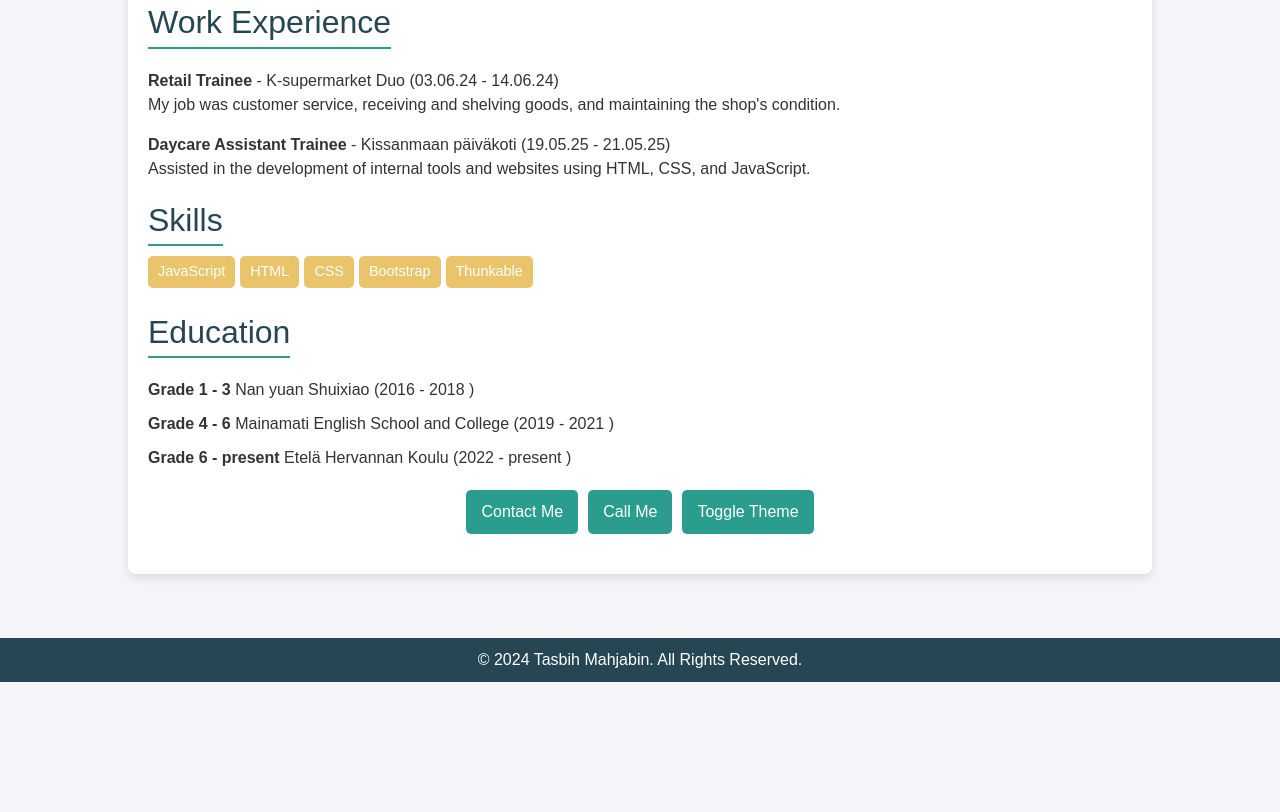
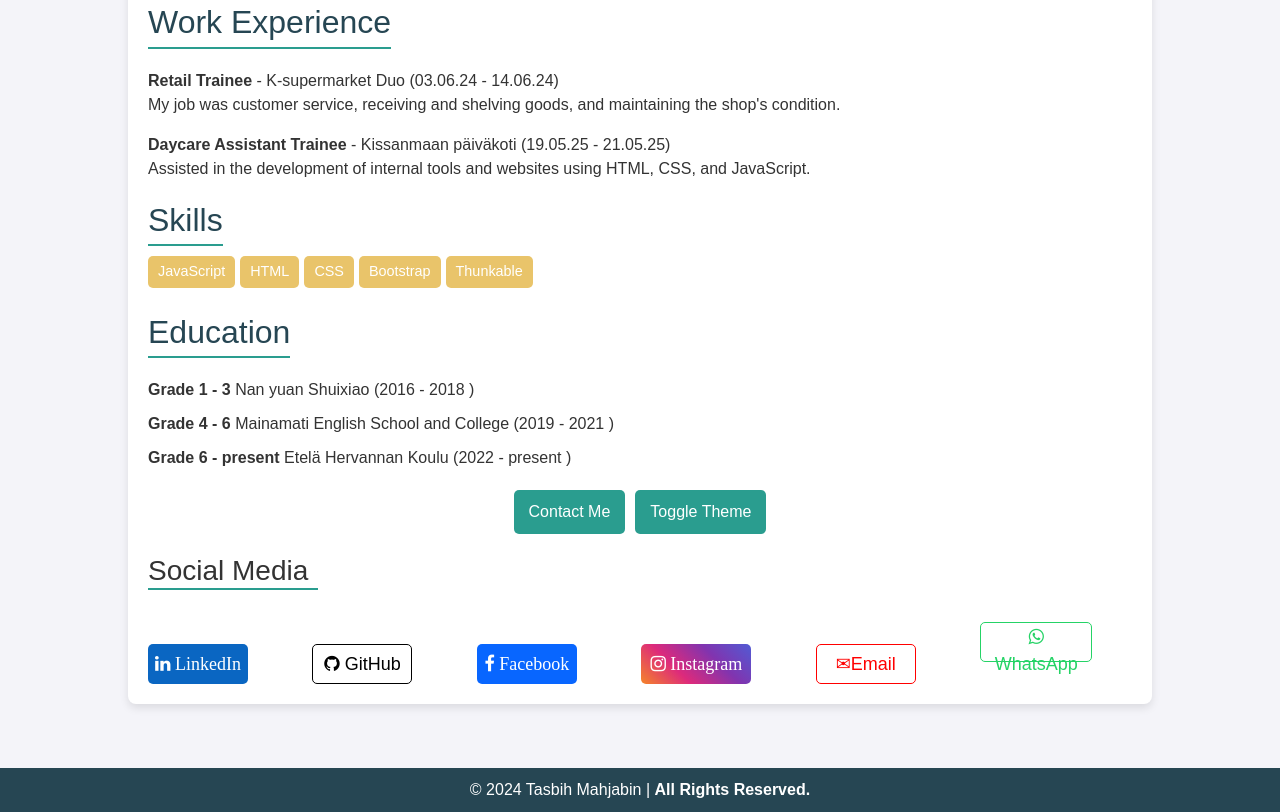
Before and after one commit to mahjabin2024/final-project, a plain HTML site: page index.html in a window 1280 px wide. Shown: the part 475-1287 px from the top of the page. Before the commit the page ends 1157 px from the top, so only its background shows below. Drawn offline with nearby package versions, Linux system fonts and the light colour scheme.

Commit message:
modified

```diff
--- a/index.html
+++ b/index.html
@@ -1,4 +1,3 @@
-
 <!DOCTYPE html>
 <html lang="en">
 
@@ -6,10 +5,13 @@
     <meta charset="UTF-8">
     <meta name="viewport" content="width=device-width, initial-scale=1.0">
     <title>Interactive Resume</title>
+
     <link rel="stylesheet" href="https://cdn.jsdelivr.net/npm/bootstrap@4.6.2/dist/css/bootstrap.min.css"
         integrity="sha384-xOolHFLEh07PJGoPkLv1IbcEPTNtaed2xpHsD9ESMhqIYd0nLMwNLD69Npy4HI+N" crossorigin="anonymous">
     <link rel="stylesheet" href="style.css">
+    <link rel="stylesheet" href="https://cdnjs.cloudflare.com/ajax/libs/font-awesome/4.7.0/css/font-awesome.min.css">
 </head>
+
 <body>
     <header style="border: 10px 10px 10px white;">
 
@@ -17,16 +19,20 @@
 
         <h1>Tasbih Mahjabin</h1>
 
-        <p>Young Developer | Enthusiastic Problem Solver | Tech Enthusiast</p>
+        <p>Young Developer | Interested in Coding</p>
     </header>
 
     <div class="container">
         <div class="section">
             <h2>About Me</h2>
-            <p>Hi! I'm a 15-year-old student in 8th grade from Finland with a big dream of becoming a software engineer. Passionate
-            about technology and problem-solving, I spend my free time exploring coding, learning about software development, and
-            experimenting with new ideas. I'm curious, determined, and always excited to dive into challenges that help me grow my
-            skills. With a vision to innovate and create impactful solutions in the tech world, I'm on a journey to turn my
+            <p>Hi! I'm a 15-year-old student in 8th grade from Finland with a big dream of becoming a software engineer.
+                Passionate
+                about technology and problem-solving, I spend my free time exploring coding, learning about software
+                development, and
+                experimenting with new ideas. I'm curious, determined, and always excited to dive into challenges that
+                help me grow my
+                skills. With a vision to innovate and create impactful solutions in the tech world, I'm on a journey to
+                turn my
                 aspirations into reality.</p>
         </div>
 
@@ -35,7 +41,8 @@
             <ul>
                 <li>
                     <strong>Retail Trainee</strong> - K-supermarket Duo (03.06.24 - 14.06.24)
-                    <p>My job was customer service, receiving and shelving goods, and maintaining the shop's condition.</p>
+                    <p>My job was customer service, receiving and shelving goods, and maintaining the shop's condition.
+                    </p>
                 </li>
                 <li>
                     <strong>Daycare Assistant Trainee</strong> - Kissanmaan päiväkoti (19.05.25 - 21.05.25)
@@ -67,16 +74,49 @@
         </div>
 
         <div class="section contact">
-            <button onclick="showAlert('Email: john.doe@example.com')">Contact Me</button>
-            <button onclick="showAlert('Phone: +123 456 7890')">Call Me</button>
+            <button onclick="showAlert('Email: tasbihmahjabin2010@gmail.com')">Contact Me</button>
+            <!--<button onclick="showAlert('Phone: +358449689541')">Call Me</button>!-->
             <button onclick="toggleTheme()">Toggle Theme</button>
+        </div>
+        <div id="sm">
+            <h3 id="sm1">Social Media</h3><br>
+            <a href="https://www.linkedin.com/feed/" target="_blank" class="linkedin-button">
+                <button
+                    style="background-color: #0A66C2; color: white; border: 0; border-radius: 5px; height: 40px; width: 100px; font-size: 18px; margin-right: 60px;"
+                    class="fa fa-linkedin"></i> LinkedIn</button>
+            </a>
+            <a href="https://github.com/mahjabin2024" target="_blank" class="gitHub-button">
+                <button
+                    style="background-color: white; color: black; border:1px solid black; border-radius: 5px; height: 40px; width:100px; font-size: 18px; margin-right: 60px;"><i
+                        class="fa fa-github icon" id="giticon"></i>
+                    GitHub</button>
+            </a>
+            <a href="https://www.facebook.com/tasbihmahjabin.adhora" target="_blank" class="linkedin-button">
+                <button
+                    style="background-color: #0866FF; color: white; border: 0; border-radius: 5px; height: 40px; width: 100px; font-size: 18px; margin-right: 60px;"
+                    class="fa fa-facebook"></i> Facebook</button>
+            </a>
+            <a href="https://www.instagram.com/tasbihmahjabin10/profilecard/?igsh=MXdyb2ttdzd3ZWFscA==" target="_blank"
+                class="linkedin-button">
+                <button
+                    style="background: linear-gradient(45deg, #f58529, #dd2a7b, #8134af, #515bd4); color: white; border: 0; border-radius: 5px; height: 40px; width: 110px; font-size: 18px; margin-right: 60px;"
+                    class="fa fa-instagram"></i> Instagram</button>
+            </a>
+            <a href="https://mail.google.com/mail/u/0/?tab=rm&ogbl#inbox" target="_blank" class="linkedin-button">
+                <button
+                    style="background-color: white; color: red; border:1px solid; border-radius: 5px; height: 40px; width: 100px; font-size: 18px; margin-right: 60px;">&#9993;Email</button>
+            </a>
+            <button onclick="showAlert('Phone: +358449689541')"
+                style="background-color: white; color: #25D366; border:1px solid; border-radius: 5px; height: 40px; width: 112px; font-size: 18px; margin-right: 12px;"><i
+                    class="fa fa-whatsapp"></i>WhatsApp</button>
         </div>
     </div>
     <br>
     <footer>
-    &copy; 2024 Tasbih Mahjabin. All Rights Reserved.
+        &copy; 2024 Tasbih Mahjabin | <b>All Rights Reserved.</b>
     </footer>
 
 </body>
 <script src="script.js"></script>
+
 </html>
--- a/style.css
+++ b/style.css
@@ -93,3 +93,7 @@
 .skills span:hover{
 background-color:#edb833 ;
 }
+#sm1{
+border-bottom: 2px solid #2a9d8f;
+width: 170px;
+}
```
Also changed, not shown: prof2.jpg (deleted), profpic.jpg (deleted). Lines whose indentation alone changed are shown as unchanged.
